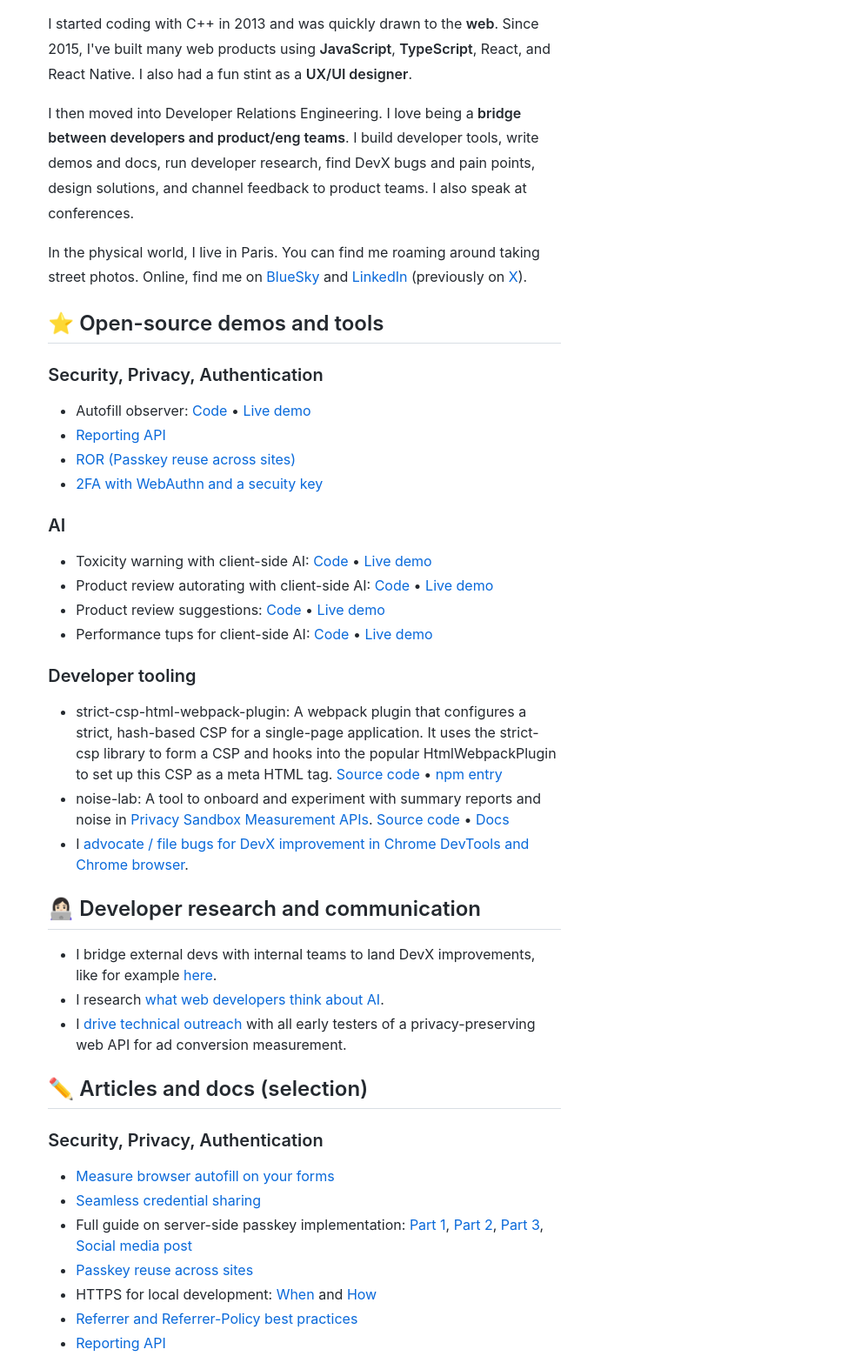
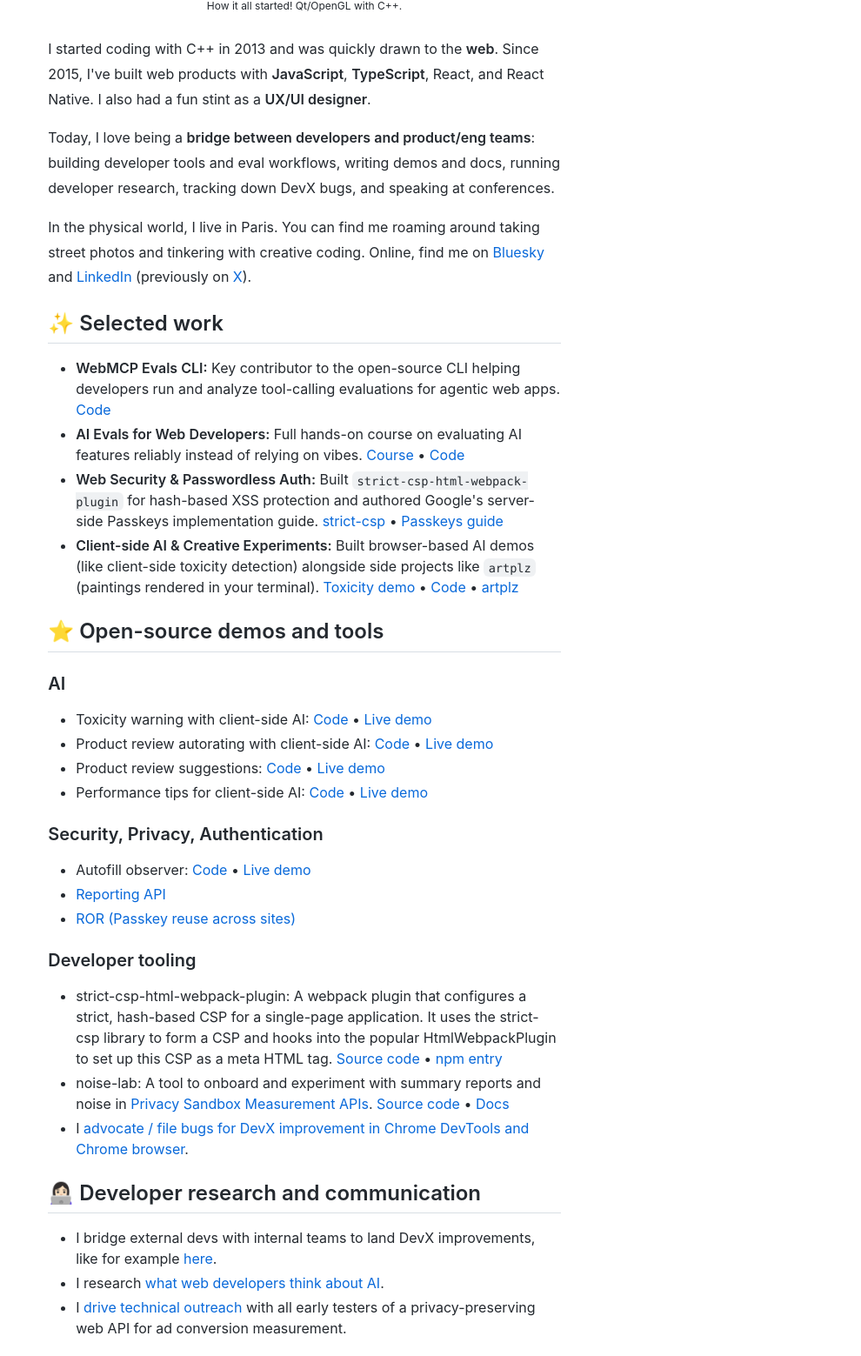
Before and after one commit to maudnals/maudnals.github.io, a plain HTML site: page index.html in a window 1280 px wide. Shown: the part 516-2075 px from the top of the page at 87% size, without its empty margins (290-1280 px from the left). Drawn offline with Linux system fonts and the light colour scheme.

Commit message:
Update with latest projects

```diff
--- a/index.html
+++ b/index.html
@@ -126,34 +126,36 @@ dark-mode {
     `;s.appendChild(a)}i(t,e){this.dispatchEvent(new CustomEvent(t,{bubbles:true,composed:true,detail:e}))}}customElements.define("dark-mode",a);</script><div style="max-width: 960px; margin: 0 auto 60px auto; padding: 8px;max-width: 960px;" class="markdown-style">
     <h1 id="hi-im-maud"><a class="anchor" aria-hidden="true" tabindex="-1" href="#hi-im-maud"><span class="octicon octicon-link"></span></a>Hi, I'm Maud.</h1>
     <p>I'm a <strong>Developer Relations Engineer</strong> at Google working on Chrome.</p>
-    <p>Today, my focus is on <strong>web security, privacy and AI.</strong></p>
+    <p>I focus on building <strong>trustworthy web and AI systems</strong>, bridging <strong>web security, privacy, AI evals, and developer experience</strong>.</p>
     <p align="center">
       <img width="350" height="255" alt="A screenshot of multicolor triangles implemented through 3d programming in C++" src="https://github.com/maudnals/maudnals.github.io/blob/main/images/triangles.jpg?raw=true"><br><sup>How it all started! Qt/OpenGL with C++.</sup>
     </p>
     <p>
       I started coding with C++ in 2013 and was quickly drawn to the <strong>web</strong>.
-      Since 2015, I've built many web products using <strong>JavaScript</strong>, <strong>TypeScript</strong>, React, and React Native. I also had a fun stint as a <strong>UX/UI designer</strong>.
+      Since 2015, I've built web products with <strong>JavaScript</strong>, <strong>TypeScript</strong>, React, and React Native. I also had a fun stint as a <strong>UX/UI designer</strong>.
     </p>
-    <p>
-      I then moved into Developer Relations Engineering.
-      I love being a <strong>bridge between developers and product/eng teams</strong>. I build developer tools, write demos and docs, run developer research, find DevX bugs and pain points, design solutions, and channel feedback to product teams.
-      I also speak at conferences.
-    </p>
-    <p>In the physical world, I live in Paris. You can find me roaming around taking street photos. Online, find me on <a href="https://bsky.app/profile/maudnals.bsky.social">BlueSky</a> and <a href="https://www.linkedin.com/in/maudnalpas/">LinkedIn</a> (previously on <a href="https://x.com/maudnals?lang=en">X</a>).</p>
+    <p>Today, I love being a <strong>bridge between developers and product/eng teams</strong>: building developer tools and eval workflows, writing demos and docs, running developer research, tracking down DevX bugs, and speaking at conferences.</p>
+    <p>In the physical world, I live in Paris. You can find me roaming around taking street photos and tinkering with creative coding. Online, find me on <a href="https://bsky.app/profile/maudnals.bsky.social">Bluesky</a> and <a href="https://www.linkedin.com/in/maudnalpas/">LinkedIn</a> (previously on <a href="https://x.com/maudnals?lang=en">X</a>).</p>
+    <h2 id="-selected-work"><a class="anchor" aria-hidden="true" tabindex="-1" href="#-selected-work"><span class="octicon octicon-link"></span></a>✨ Selected work</h2>
+    <ul>
+      <li><strong>WebMCP Evals CLI:</strong> Key contributor to the open-source CLI helping developers run and analyze tool-calling evaluations for agentic web apps. <a href="https://github.com/GoogleChromeLabs/webmcp-tools">Code</a></li>
+      <li><strong>AI Evals for Web Developers:</strong> Full hands-on course on evaluating AI features reliably instead of relying on vibes. <a href="https://developer.chrome.com/docs/ai/evals">Course</a> • <a href="https://github.com/GoogleChromeLabs/web-ai-demos/tree/main/evals-course">Code</a></li>
+      <li><strong>Web Security &#x26; Passwordless Auth:</strong> Built <code>strict-csp-html-webpack-plugin</code> for hash-based XSS protection and authored Google's server-side Passkeys implementation guide. <a href="https://github.com/google/strict-csp/tree/main/strict-csp-html-webpack-plugin">strict-csp</a> • <a href="https://developers.google.com/identity/passkeys/developer-guides/server-introduction">Passkeys guide</a></li>
+      <li><strong>Client-side AI &#x26; Creative Experiments:</strong> Built browser-based AI demos (like client-side toxicity detection) alongside side projects like <code>artplz</code> (paintings rendered in your terminal). <a href="https://chrome.dev/web-ai-demos/toxic-review-warning/">Toxicity demo</a> • <a href="https://github.com/GoogleChromeLabs/web-ai-demos/tree/main/toxic-review-warning">Code</a> • <a href="https://github.com/maudnals/artplz">artplz</a></li>
+    </ul>
     <h2 id="-open-source-demos-and-tools"><a class="anchor" aria-hidden="true" tabindex="-1" href="#-open-source-demos-and-tools"><span class="octicon octicon-link"></span></a>⭐ Open-source demos and tools</h2>
-    <h3 id="security-privacy-authentication"><a class="anchor" aria-hidden="true" tabindex="-1" href="#security-privacy-authentication"><span class="octicon octicon-link"></span></a>Security, Privacy, Authentication</h3>
-    <ul>
-      <li>Autofill observer: <a href="TBD">Code</a> • <a href="https://chrome.dev/web-identity-demos/autofill-observer-demo/address.html">Live demo</a></li>
-      <li><a href="https://developer.chrome.com/docs/capabilities/web-apis/reporting-api#demo_and_code">Reporting API</a></li>
-      <li><a href="https://web.dev/articles/webauthn-related-origin-requests#demo">ROR (Passkey reuse across sites)</a></li>
-      <li><a href="https://webauthn-2fa.glitch.me/">2FA with WebAuthn and a secuity key</a></li>
-    </ul>
     <h3 id="ai"><a class="anchor" aria-hidden="true" tabindex="-1" href="#ai"><span class="octicon octicon-link"></span></a>AI</h3>
     <ul>
       <li>Toxicity warning with client-side AI: <a href="https://github.com/GoogleChromeLabs/web-ai-demos/tree/main/toxic-review-warning">Code</a> • <a href="https://chrome.dev/web-ai-demos/toxic-review-warning/">Live demo</a></li>
       <li>Product review autorating with client-side AI: <a href="https://github.com/GoogleChromeLabs/web-ai-demos/tree/main/product-review-auto-rating-io">Code</a> • <a href="https://chrome.dev/web-ai-demos/product-reviews/">Live demo</a></li>
-      <li>Product review suggestions: <a href="https://github.com/GoogleChromeLabs/web-ai-demos/tree/main/product-review-suggestions">Code</a> • <a href="https://chrome.dev/web-ai-demos/product-reviews-suggestions/">Live demo</a></li>
-      <li>Performance tups for client-side AI: <a href="">Code</a> • <a href="https://chrome.dev/web-ai-demos/perf-client-side-gemma-worker/">Live demo</a></li>
+      <li>Product review suggestions: <a href="https://github.com/GoogleChromeLabs/web-ai-demos/tree/main/product-review-suggestions">Code</a> • <a href="https://chrome.dev/web-ai-demos/product-review-suggestions/">Live demo</a></li>
+      <li>Performance tips for client-side AI: <a href="https://github.com/GoogleChromeLabs/web-ai-demos/tree/main/perf-worker-gemma">Code</a> • <a href="https://chrome.dev/web-ai-demos/perf-client-side-gemma-worker/">Live demo</a></li>
+    </ul>
+    <h3 id="security-privacy-authentication"><a class="anchor" aria-hidden="true" tabindex="-1" href="#security-privacy-authentication"><span class="octicon octicon-link"></span></a>Security, Privacy, Authentication</h3>
+    <ul>
+      <li>Autofill observer: <a href="https://github.com/GoogleChromeLabs/web-identity-demos/tree/main/autofill-observer-demo">Code</a> • <a href="https://chrome.dev/web-identity-demos/autofill-observer-demo/address.html">Live demo</a></li>
+      <li><a href="https://developer.chrome.com/docs/capabilities/web-apis/reporting-api#demo_and_code">Reporting API</a></li>
+      <li><a href="https://web.dev/articles/webauthn-related-origin-requests#demo">ROR (Passkey reuse across sites)</a></li>
     </ul>
     <h3 id="developer-tooling"><a class="anchor" aria-hidden="true" tabindex="-1" href="#developer-tooling"><span class="octicon octicon-link"></span></a>Developer tooling</h3>
     <ul>
@@ -168,6 +170,14 @@ dark-mode {
       <li>I <a href="https://groups.google.com/u/0/a/chromium.org/g/attribution-reporting-api-dev/search?q=maud%20nalpas">drive technical outreach</a> with all early testers of a privacy-preserving web API for ad conversion measurement.</li>
     </ul>
     <h2 id="️-articles-and-docs-selection"><a class="anchor" aria-hidden="true" tabindex="-1" href="#️-articles-and-docs-selection"><span class="octicon octicon-link"></span></a>✏️ Articles and docs (selection)</h2>
+    <h3 id="ai-1"><a class="anchor" aria-hidden="true" tabindex="-1" href="#ai-1"><span class="octicon octicon-link"></span></a>AI</h3>
+    <ul>
+      <li><a href="https://developer.chrome.com/docs/ai/evals">Full course on AI evals</a> (with <a href="https://github.com/GoogleChromeLabs/web-ai-demos/tree/main/evals-course">code repository</a>)</li>
+      <li>2-part developer guide on client-side toxicity detection: <a href="https://web.dev/articles/ai-detect-toxicity-context">Part 1</a>, <a href="https://web.dev/articles/ai-detect-toxicity-build">Part 2</a>, <a href="https://www.linkedin.com/posts/maudnalpas_ai-webai-toxicity-activity-7262487002875416576-jsMP/">Social media post</a></li>
+      <li><a href="https://web.dev/articles/llm-sizes">Understand LLM sizes</a></li>
+      <li><a href="https://web.dev/articles/practical-prompt-engineering">Practical prompt engineering for smaller LLMs</a></li>
+      <li><a href="https://web.dev/articles/client-side-ai-performance">Improve performance and UX for client-side AI</a></li>
+    </ul>
     <h3 id="security-privacy-authentication-1"><a class="anchor" aria-hidden="true" tabindex="-1" href="#security-privacy-authentication-1"><span class="octicon octicon-link"></span></a>Security, Privacy, Authentication</h3>
     <ul>
       <li><a href="https://web.dev/articles/autofill-measure">Measure browser autofill on your forms</a></li>
@@ -180,17 +190,9 @@ dark-mode {
       <li><a href="https://developer.chrome.com/blog/one-time-permissions">Chrome's move to one-time permissions</a></li>
       <li><a href="https://web.dev/articles/security-headers">Security headers quick reference</a></li>
       <li><a href="https://developer.chrome.com/docs/privacy-sandbox/attribution-reporting-debugging/">Debugging guide for Attribution Reporting</a></li>
-      <li><a href="https://developer.chrome.com/authors/maudn/">Attribution Reporting series</a></li>
+      <li><a href="https://privacysandbox.google.com/private-advertising/attribution-reporting">Attribution Reporting docs</a></li>
       <li><a href="https://developers.google.com/codelabs/webauthn-2fa-key#0">Secure your site with two-factor authentication with a security key (WebAuthn)</a></li>
       <li><a href="https://www.youtube.com/results?search_query=noise+lab+maud+nalpas">[Video series] Tutorial: Noise Lab</a></li>
-    </ul>
-    <h3 id="ai-1"><a class="anchor" aria-hidden="true" tabindex="-1" href="#ai-1"><span class="octicon octicon-link"></span></a>AI</h3>
-    <ul>
-      <li><a href="https://developer.chrome.com/docs/ai/evals">Full course on AI evals</a> (with <a href="https://github.com/GoogleChromeLabs/web-ai-demos/tree/main/evals-course">code repository</a>)</li>
-      <li>2-part developer guide on client-side toxicity detection: <a href="https://web.dev/articles/ai-detect-toxicity-context">Part 1</a>, <a href="https://web.dev/articles/ai-detect-toxicity-build">Part 2</a>, <a href="https://www.linkedin.com/posts/maudnalpas_ai-webai-toxicity-activity-7262487002875416576-jsMP/">Social media post</a></li>
-      <li><a href="https://web.dev/articles/llm-sizes">Understand LLM sizes</a></li>
-      <li><a href="https://web.dev/articles/practical-prompt-engineering">Practical prompt engineering for smaller LLMs</a></li>
-      <li><a href="https://web.dev/articles/client-side-ai-performance">Improve performance and UX for client-side AI</a></li>
     </ul>
     <h2 id="️-talks"><a class="anchor" aria-hidden="true" tabindex="-1" href="#️-talks"><span class="octicon octicon-link"></span></a>🎙️ Talks</h2>
     <table>
@@ -234,12 +236,12 @@ dark-mode {
           <td align="right">🕸️ SnykCon online · 2021</td>
         </tr>
         <tr>
-          <td align="left"><a href="https://www.youtube.com/watch?v=0STgfjSA6T8">Introducing the privacy budget</a></td>
-          <td align="right">🕸️ Chrome Developers Summmit online · 2020</td>
+          <td align="left"><a href="https://www.youtube.com/watch?v=1g2uQfP1Q3U">Prepare for a more private web</a></td>
+          <td align="right">🕸️ Google I/O online · 2021</td>
         </tr>
         <tr>
-          <td align="left"><a href="https://www.youtube.com/watch?v=1g2uQfP1Q3U">Prepare for a more private web</a></td>
-          <td align="right">🕸️ Google I/O online · 2021</td>
+          <td align="left"><a href="https://www.youtube.com/watch?v=0STgfjSA6T8">Introducing the privacy budget</a></td>
+          <td align="right">🕸️ Chrome Developers Summit online · 2020</td>
         </tr>
       </tbody>
     </table>
@@ -257,7 +259,6 @@ dark-mode {
     </ul>
     <h2 id="-misc-oss-contributions"><a class="anchor" aria-hidden="true" tabindex="-1" href="#-misc-oss-contributions"><span class="octicon octicon-link"></span></a>🤝 Misc OSS contributions</h2>
     <ul>
-      <li>I <a href="https://github.com/GoogleChromeLabs/webmcp-tools">make key contributions to the WebMCP evals CLI</a>, improving developer experience and helping developers analyze the results of tool calling evaluations</li>
       <li>I <a href="https://github.com/chromium/permission.site/commits?author=maudnals">added one-time permission implementation</a> to the Chrome permissions public demo</li>
       <li>I <a href="https://github.com/passkeydeveloper/passkeys.dev/commits?author=maudnals">contributed dev guidance</a> to passkeys.dev</li>
       <li>I <a href="https://github.com/breadboard-ai/breadboard/commits?author=maudnals">improved onboarding docs</a> for a Gen AI prototyping tool</li>
@@ -265,7 +266,7 @@ dark-mode {
       <li>I coordinated a <a href="https://web.dev/learn/privacy">full course on web privacy</a></li>
       <li>I filed a <a href="https://github.com/huggingface/transformers.js/issues/366">common issue</a> on Transformers.js</li>
     </ul>
-    <h2 id="-fun-fun"><a class="anchor" aria-hidden="true" tabindex="-1" href="#-fun-fun"><span class="octicon octicon-link"></span></a>🥤 Fun! Fun!</h2>
+    <h2 id="-creative-coding--fun"><a class="anchor" aria-hidden="true" tabindex="-1" href="#-creative-coding--fun"><span class="octicon octicon-link"></span></a>🎨 Creative coding &#x26; fun</h2>
     <ul>
       <li><a href="https://github.com/maudnals/artplz">artplz</a>: Art in your terminal! It's dynamic, and should work with any painter you enter as a CLI argument. Under the hood, there's a Wikipedia scraper.</li>
       <li><a href="https://github.com/maudnals/csssunrise">cssunrise</a>: A 1-minute sunrise in CSS.</li>
```
